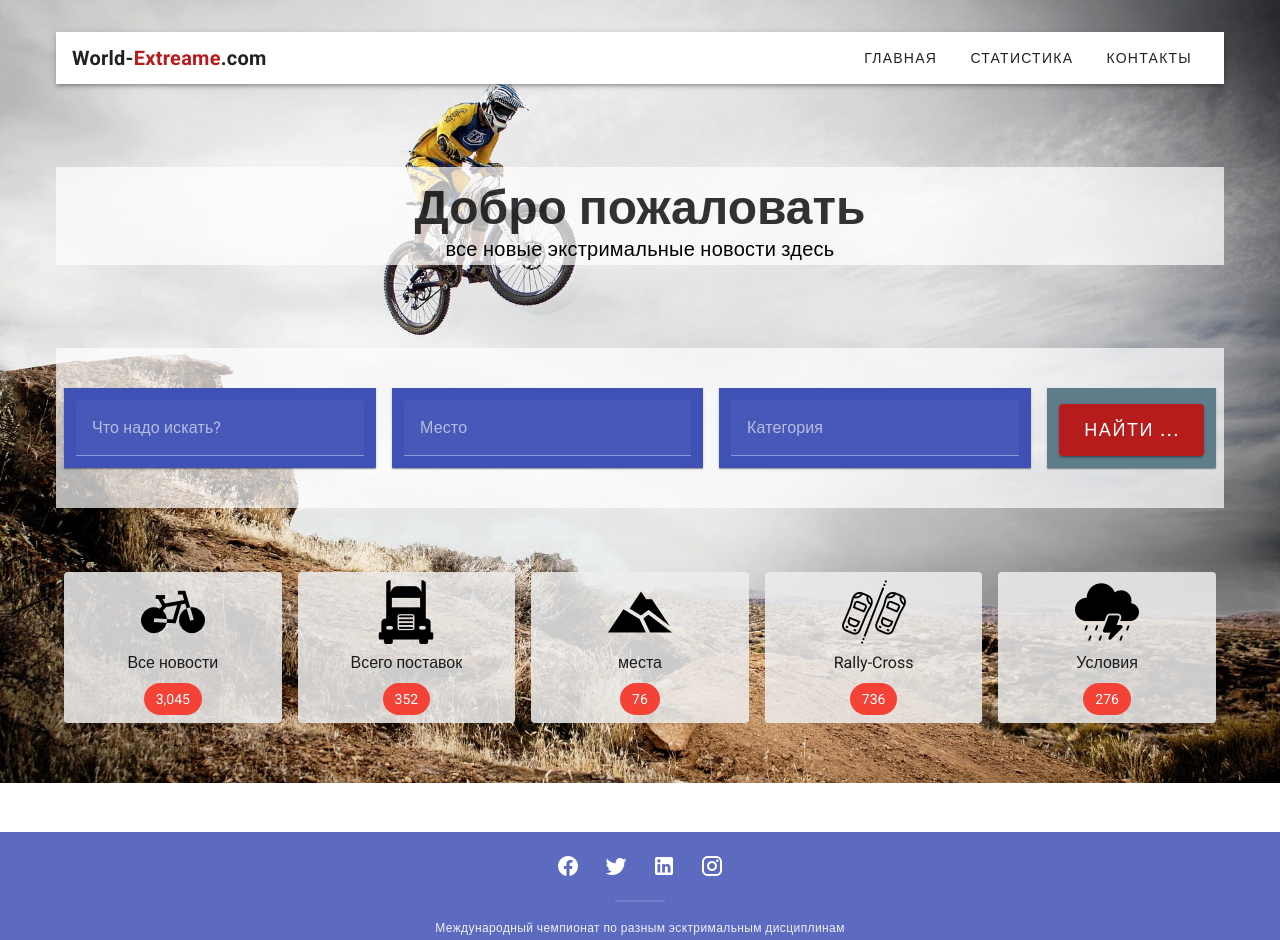
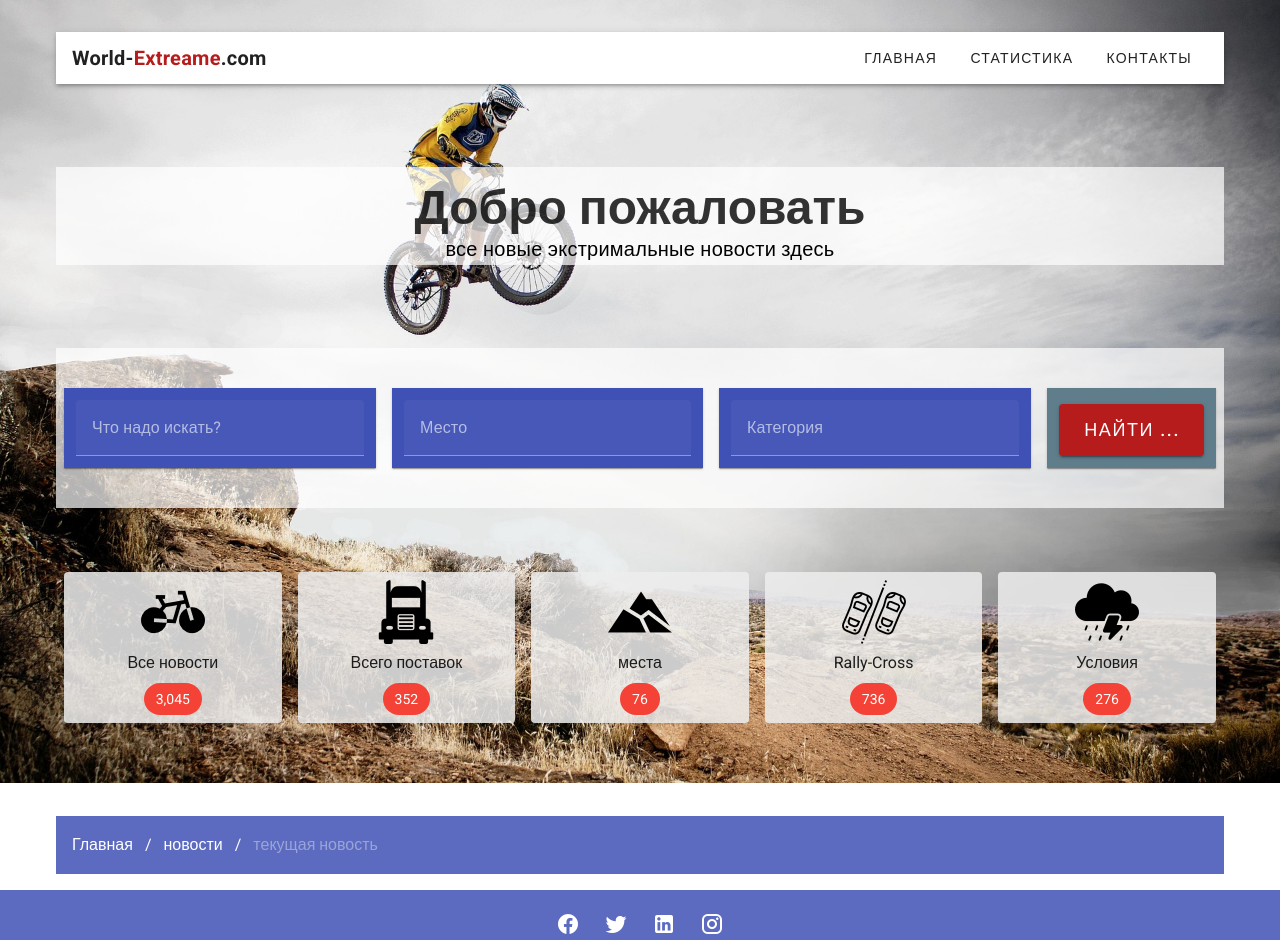
Before and after one commit to Viacheslav1998/world-extreame, a Vue app in the folder frontend/: page /single in a window 1280 px wide. Shown: the top 940 px of the page. Built offline with nearby package versions, Linux system fonts and the light colour scheme.

Commit message:
feat: breadcrumbs

```diff
--- a/frontend/src/pages/Home.vue
+++ b/frontend/src/pages/Home.vue
@@ -90,7 +90,15 @@
 </template>
 
 <script setup lang="ts">
-	const posts = [
+
+  interface Post {
+    id: number,
+    title: string,
+    image: string,
+    text: string,
+  }
+
+	const posts: Post[] = [
     {
       id: 1,
       title: 'Как выбрать рюкзак для похода',
@@ -104,10 +112,6 @@
       text: 'здесь много место как оказалось и складывать сюда вещи очень не плохое решение данный текст используется как наполнительнздесь много место как оказалось и складывать сюда вещи очень не плохое решение данный текст используется как наполнительнздесь много место как оказалось и складывать сюда вещи очень не плохое решение данный текст используется как наполнительнздесь много место как оказалось и складывать сюда вещи очень не плохое решение данный текст используется как наполнительнздесь много место как оказалось и складывать сюда вещи очень не плохое решение данный текст используется как наполнительнздесь много место как оказалось и складывать сюда вещи очень не плохое решение данный текст используется как наполнительнздесь много место как оказалось и складывать сюда вещи очень не плохое решение данный текст используется как наполнительнздесь много место как оказалось и складывать сюда вещи очень не плохое решение данный текст используется как наполнительнздесь много место как оказалось и складывать сюда вещи очень не плохое решение данный текст используется как наполнительн'
     }
   ];
-
-  function goToPost(id: number) {
-    console.log('redirect to: ', id);
-  }
 
 </script>
 
--- a/frontend/src/pages/Single.vue
+++ b/frontend/src/pages/Single.vue
@@ -1,14 +1,45 @@
 <template>
   <v-container>
-
+    <div>
+      <v-breadcrumbs
+        bg-color="indigo-lighten-1"
+        :items="items"
+        divider="/"
+      ></v-breadcrumbs>
+    </div>
   </v-container>
 </template>
 
 <script setup lang="ts">
   import { useRoute } from 'vue-router';
+
   const route = useRoute();
   const postId = route.params.id;
   console.log('Post ID:', postId);
+
+  interface Item {
+    title: string,
+    disabled: boolean,
+    href: string
+  }
+
+  const items: Item[] = [
+    {
+      title: 'Главная',
+      disabled: false,
+      href: '/'
+    },
+    {
+      title: 'новости',
+      disabled: false,
+      href: '/news'
+    },
+    {
+      title: 'текущая новость',
+      disabled: true,
+      href: '/current'
+    },
+  ]
 
 </script>
 
```
